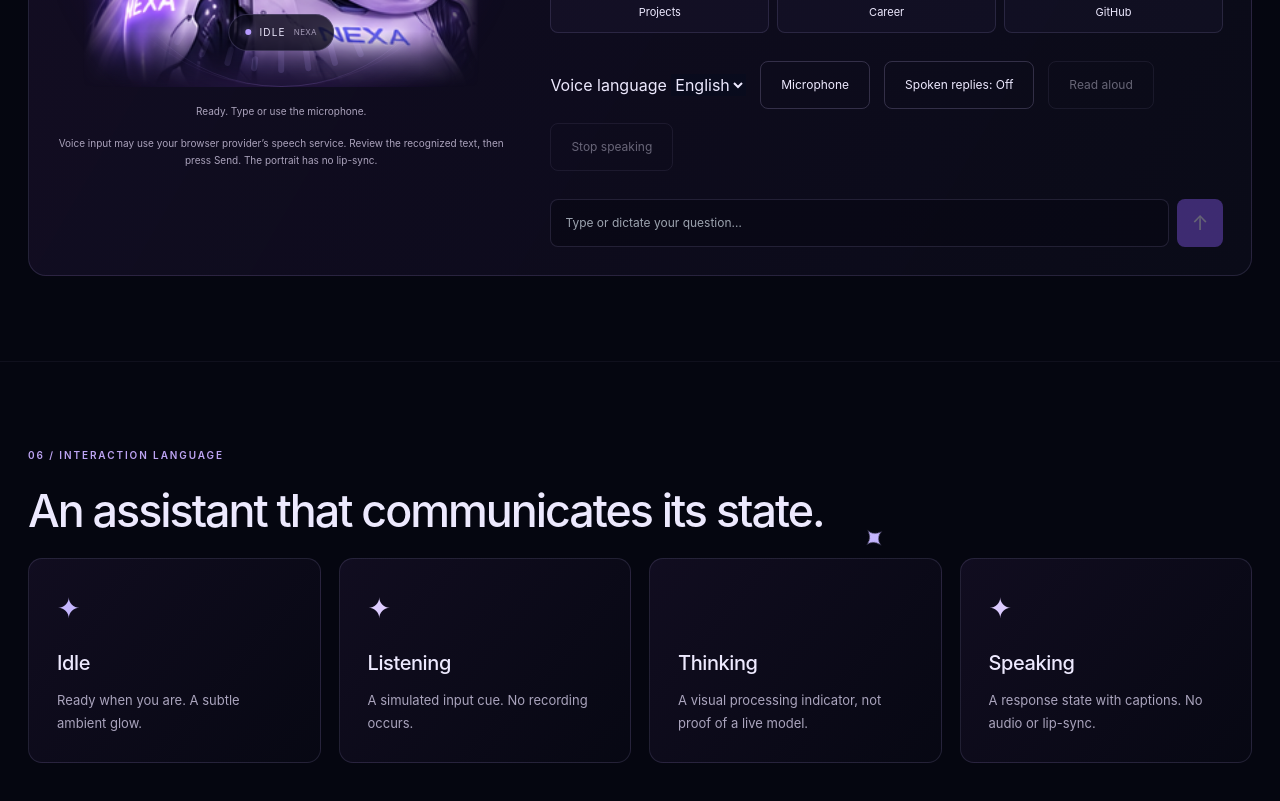
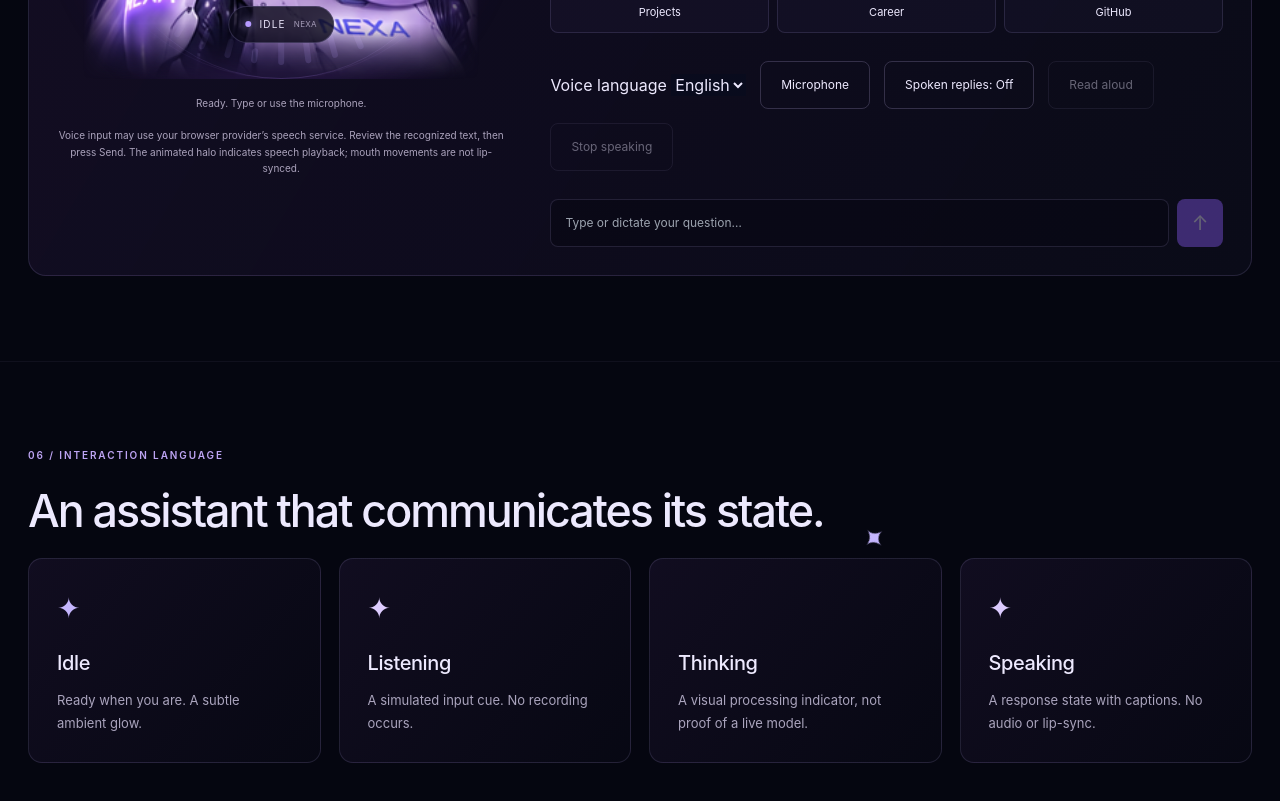
Before and after one commit to yasmeenmh90-beep/nexa-public, a React (Vite) app: page / in a window 1280 px wide. Shown: the part 5980-6781 px from the top of the page. Built offline with nearby package versions, Linux system fonts and the light colour scheme.

Commit message:
Add voice-driven NEXA halo and speaking animation

```diff
--- a/src/components/VoiceChat.tsx
+++ b/src/components/VoiceChat.tsx
@@ -181,7 +181,7 @@ export default function VoiceChat({ samples, renderPortrait }: Props) {
           <p className="caption">
             Voice input may use your browser provider’s speech service.
             Review the recognized text, then press Send.
-            The portrait has no lip-sync.
+            The animated halo indicates speech playback; mouth movements are not lip-synced.
           </p>
         </div>
 
```
